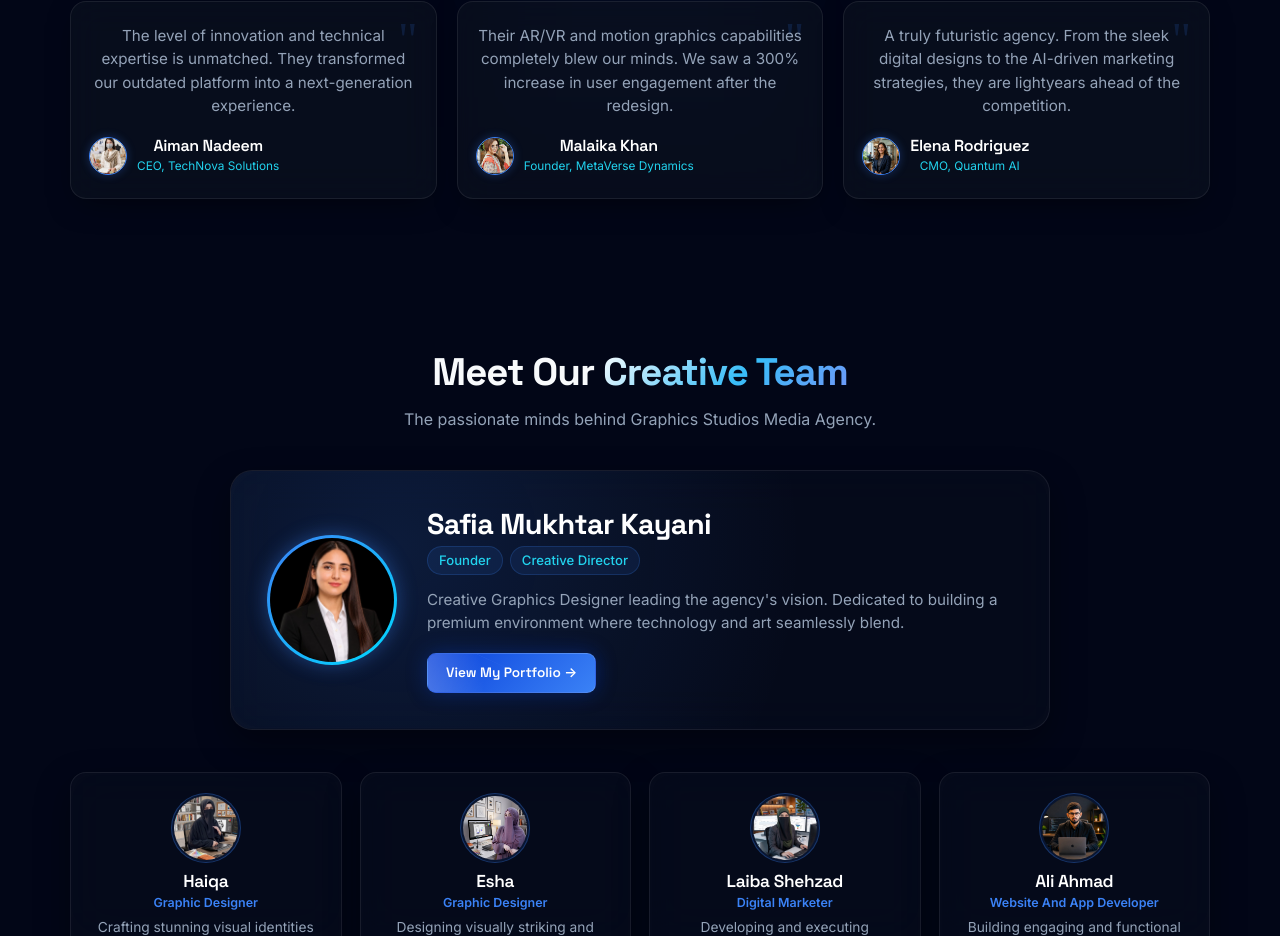
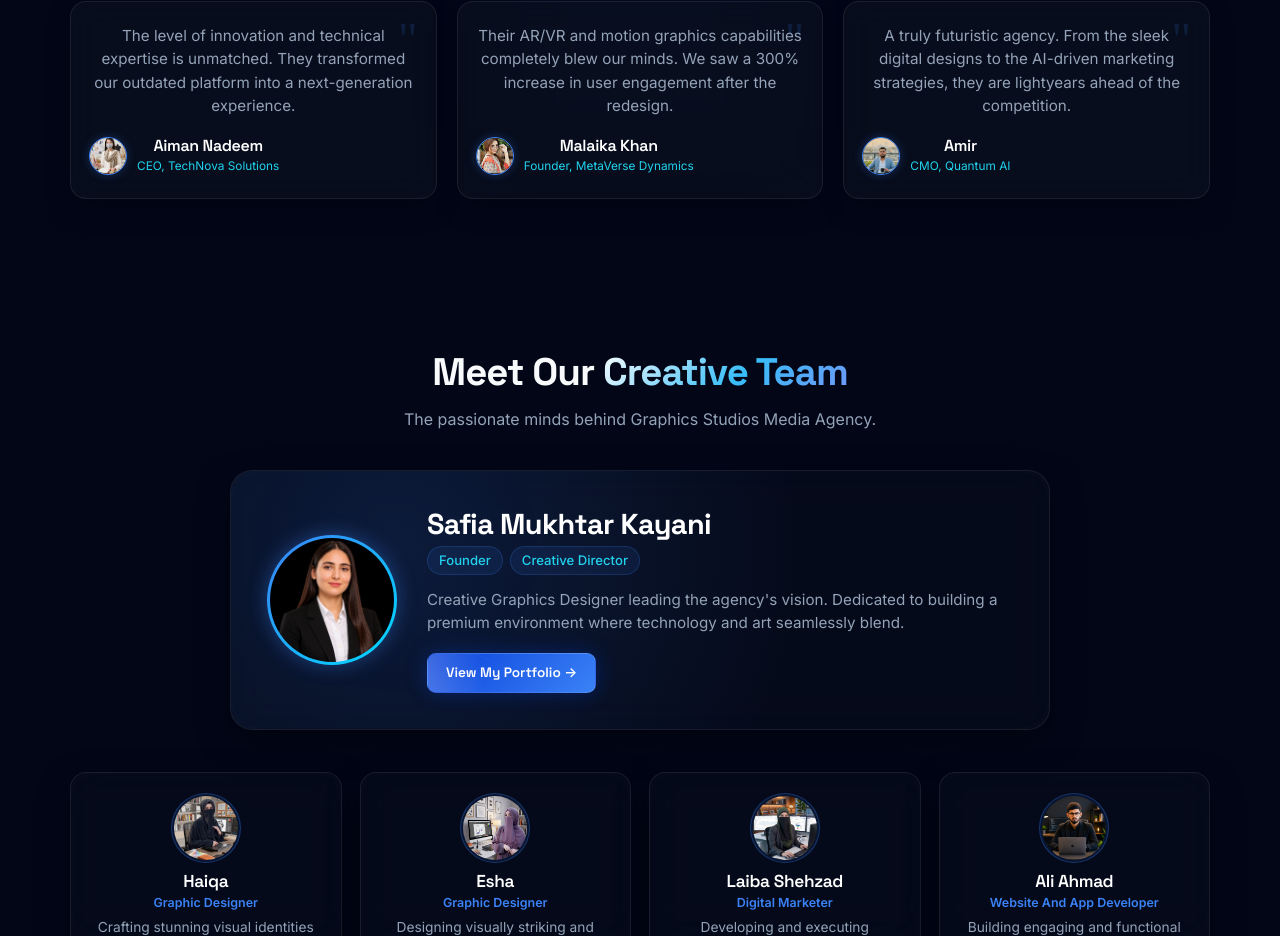
Before and after one commit to AliAhmad0a/Graphics-Studios, a React (Vite) app: page / in a window 1280 px wide. Shown: the part 6868-7804 px from the top of the page. Built offline with nearby package versions, Linux system fonts and the light colour scheme.

Commit message:
Update third testimonial image and name to Amir

```diff
--- a/src/components/Testimonials.jsx
+++ b/src/components/Testimonials.jsx
@@ -2,7 +2,7 @@ import React from 'react';
 import { motion } from 'framer-motion';
 import imgAiman from '../assets/aiman.jpg';
 import imgMalaika from '../assets/malaika.jpg';
-import imgElena from '../assets/elena.jpg';
+import imgAmir from '../assets/amir.jpg';
 
 const testimonials = [
   {
@@ -18,10 +18,10 @@ const testimonials = [
     avatar: imgMalaika
   },
   {
-    name: 'Elena Rodriguez',
+    name: 'Amir',
     role: 'CMO, Quantum AI',
     content: 'A truly futuristic agency. From the sleek digital designs to the AI-driven marketing strategies, they are lightyears ahead of the competition.',
-    avatar: imgElena
+    avatar: imgAmir
   }
 ];
 
```
Also changed, not shown: src/assets/amir.jpg (added).
